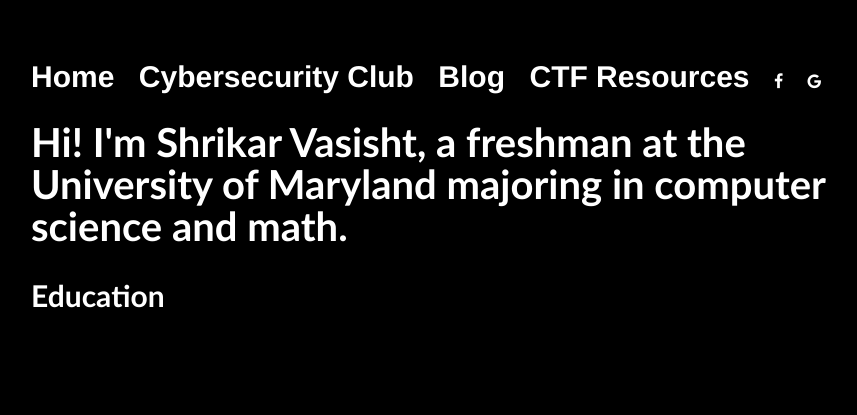
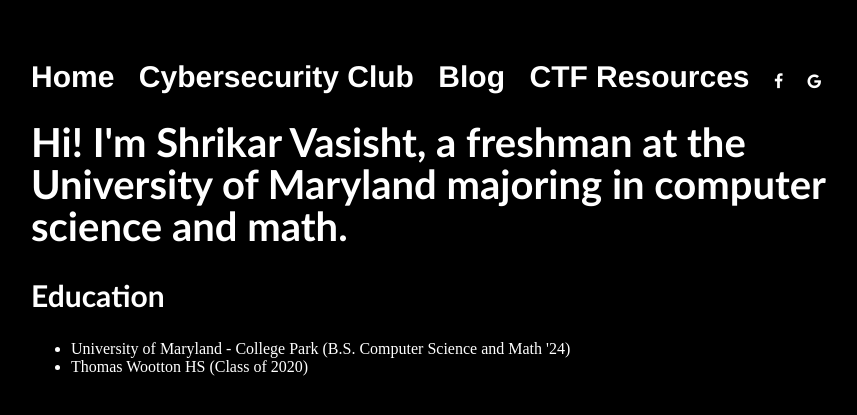
Before and after one commit to shricubed/shricubed.github.io, a Jekyll site: the page built from index.html, in a window 1280 px wide. Shown: the top 415 px of the page, without its empty margins (161-1018 px from the left). Built offline with Jekyll 4.4.1, drawn with Linux system fonts in a browser that asks for light colours.

Commit message:
Update main.css

```diff
--- a/css/main.css
+++ b/css/main.css
@@ -7,6 +7,11 @@
 nav {
     background-color: black;
 }
+
+div ul {
+    color: white;
+}
+
 nav ul, footer ul {
     font-family:'Helvetica', 'Arial', 'Sans-Serif';
     padding: 0px;
```
